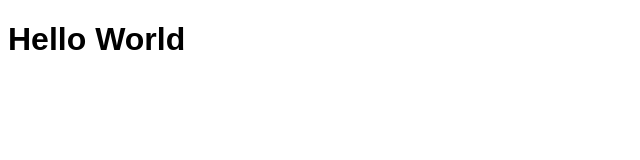
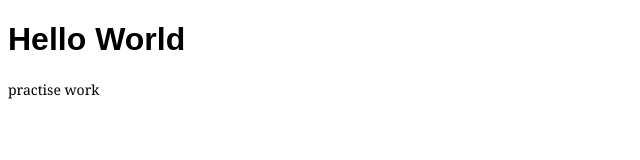
Before and after one commit to soumikbann/Soumik, a plain HTML site: page index.html in a window 1280 px wide. Shown: the whole page, without its empty margins (0-640 px from the left). Drawn offline with Linux system fonts and the light colour scheme.

Commit message:
adding a line to paragraph

```diff
--- a/index.html
+++ b/index.html
@@ -13,6 +13,6 @@ p {font-family:Georgia, serif;font-size:14px;font-style:normal;font-weight:norma
 </head>
 <body>
 <h1>Hello World</h1>
-<p></p>
+<p>practise work</p>
 </body>
 </html>
```
